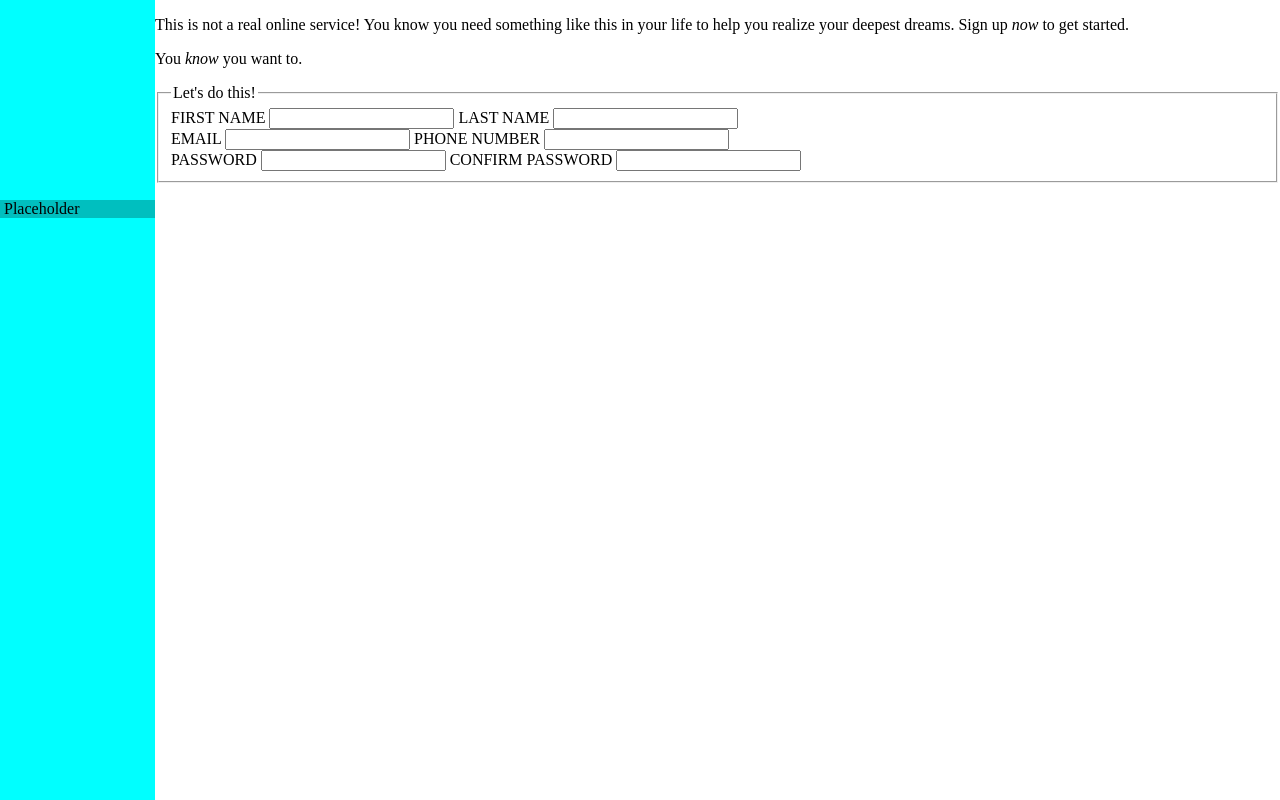
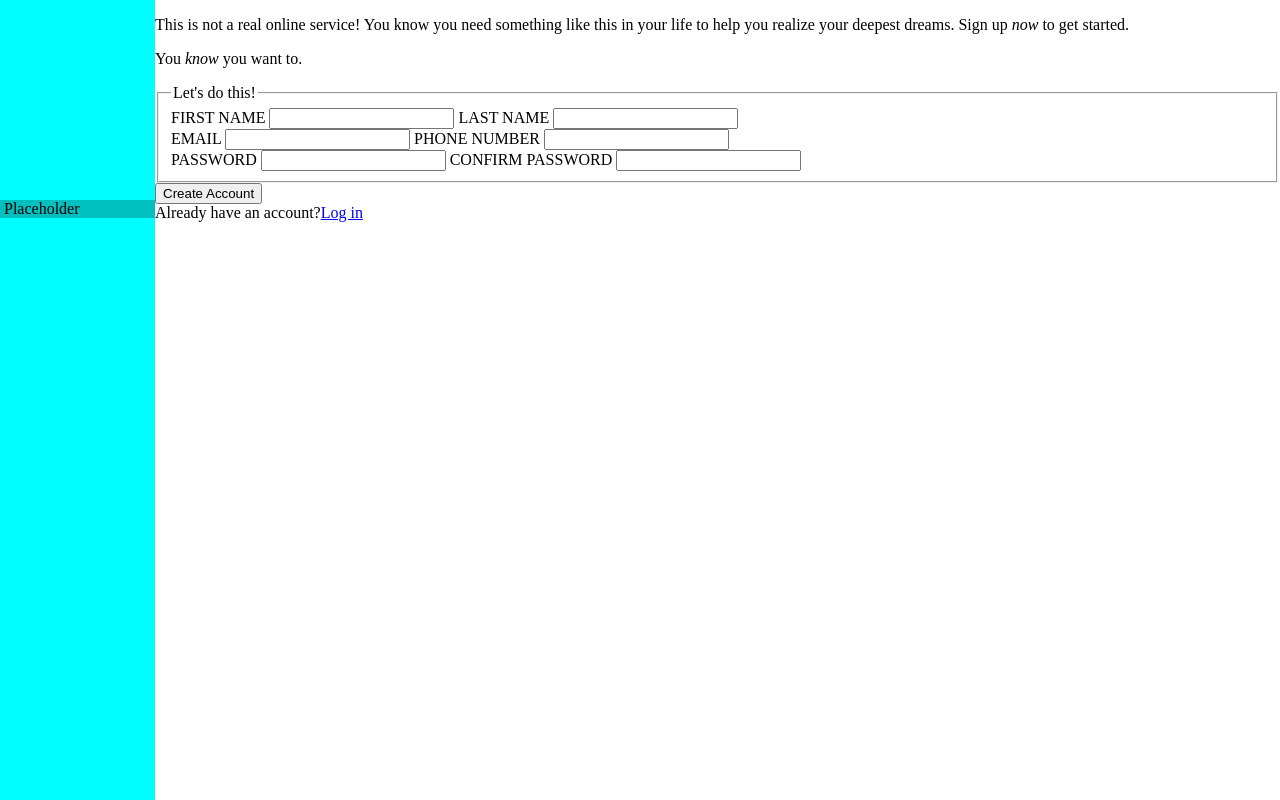
Before and after one commit to MichaelHalaj/Sign-Up-Form-TOP, a plain HTML site: page index.html in a window 1280 px wide. Drawn offline with Linux system fonts and the light colour scheme.

Commit message:
Add buttons and link

```diff
--- a/index.html
+++ b/index.html
@@ -49,14 +49,11 @@
                         <label for="confirm-password">CONFIRM PASSWORD</label>
                         <input type="password" id="confirm-password" name="confirm-password">
                     </div>
+            </fieldset>
+            <button>Create Account</button>
+        </form>
+        <div class="login">Already have an account?<a href="#">Log in</a></div>
+    </div>
 
-
-
-
-
-
-            </fieldset>
-        </form>
-    </div>
 </body>
 </html>
```
